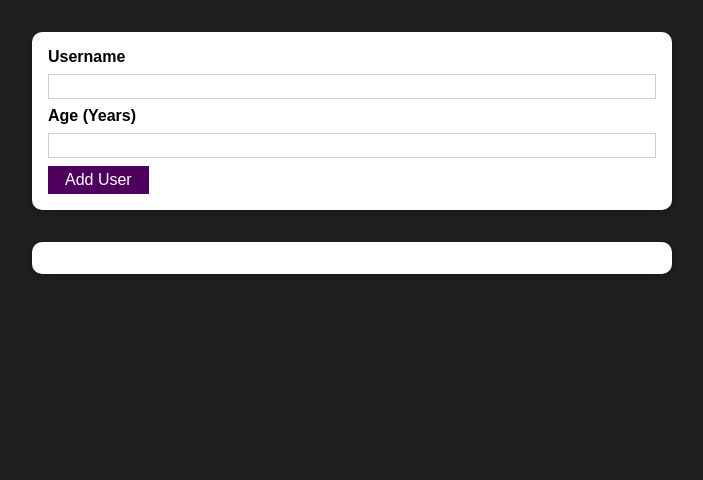
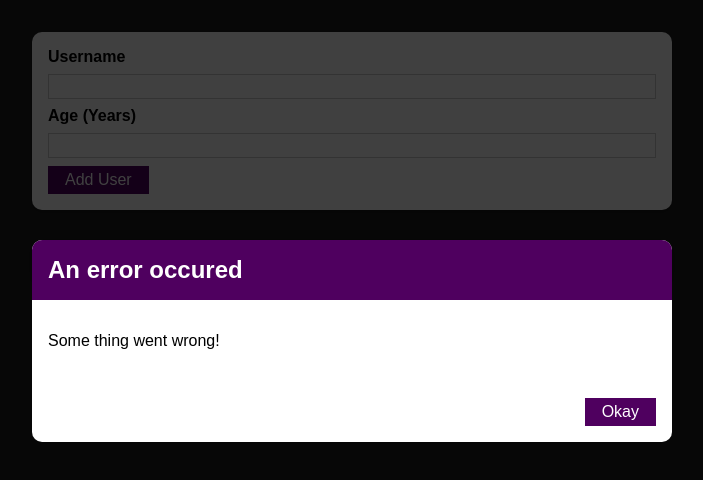
Before and after one commit to lightrao/react-complete-guide, a React (Create React App) app in the folder my-react-app/: page / in a window 1280 px wide. Shown: the top 480 px of the page, without its empty margins (288-991 px from the left). Built offline with nearby package versions, Linux system fonts and the light colour scheme.

Commit message:
96. Adding The "ErrorModal" Component

```diff
--- /dev/null
+++ b/my-react-app/src/components/UI/ErrorModal.js
@@ -0,0 +1,26 @@
+import React from "react";
+
+import Card from "./Card";
+import Button from "./Button";
+import classes from "./ErrorModal.module.css";
+
+const ErrorModal = (props) => {
+  return (
+    <div>
+      <div className={classes.backdrop} />
+      <Card className={classes.modal}>
+        <header className={classes.header}>
+          <h2>{props.title}</h2>
+        </header>
+        <div className={classes.content}>
+          <p>{props.message}</p>
+        </div>
+        <footer className={classes.actions}>
+          <Button>Okay</Button>
+        </footer>
+      </Card>
+    </div>
+  );
+};
+
+export default ErrorModal;
--- /dev/null
+++ b/my-react-app/src/components/UI/ErrorModal.module.css
@@ -0,0 +1,45 @@
+.backdrop {
+  position: fixed;
+  top: 0;
+  left: 0;
+  width: 100%;
+  height: 100vh;
+  z-index: 10;
+  background: rgba(0, 0, 0, 0.75);
+}
+
+.modal {
+  position: fixed;
+  top: 30vh;
+  left: 10%;
+  width: 80%;
+  z-index: 100;
+  overflow: hidden;
+}
+
+.header {
+  background: #4f005f;
+  padding: 1rem;
+}
+
+.header h2 {
+  margin: 0;
+  color: white;
+}
+
+.content {
+  padding: 1rem;
+}
+
+.actions {
+  padding: 1rem;
+  display: flex;
+  justify-content: flex-end;
+}
+
+@media (min-width: 768px) {
+  .modal {
+    left: calc(50% - 20rem);
+    width: 40rem;
+  }
+}
--- a/my-react-app/src/components/Users/AddUser.js
+++ b/my-react-app/src/components/Users/AddUser.js
@@ -2,6 +2,7 @@ import React, { useState } from "react";
 
 import Card from "../UI/Card";
 import Button from "../UI/Button";
+import ErrorModal from "../UI/ErrorModal";
 import classes from "./AddUser.module.css";
 
 const AddUser = (props) => {
@@ -32,6 +33,8 @@ const AddUser = (props) => {
   };
 
   return (
+    <div>
+      <ErrorModal title="An error occured" message="Some thing went wrong!" />
       <Card className={classes.input}>
         <form onSubmit={AddUserHandler}>
           <label htmlFor="username">Username</label>
@@ -51,6 +54,7 @@ const AddUser = (props) => {
           <Button type="submit">Add User</Button>
         </form>
       </Card>
+    </div>
   );
 };
 
```
Lines whose indentation alone changed are shown as unchanged.
